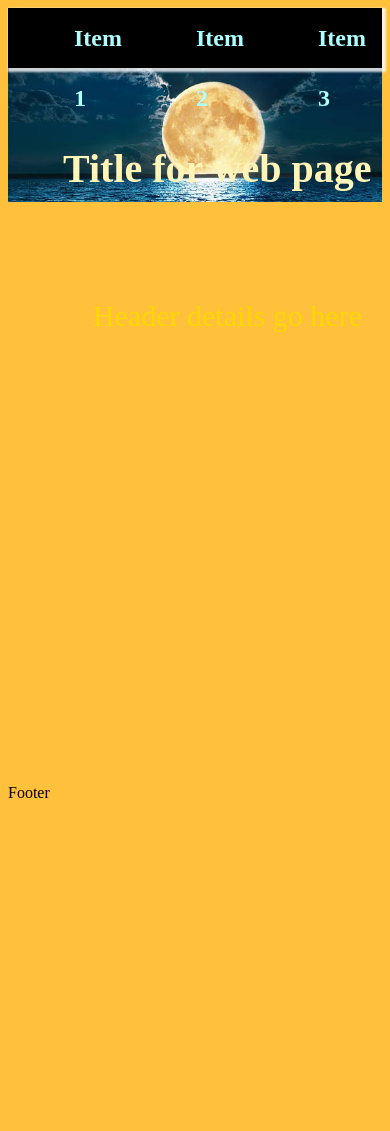
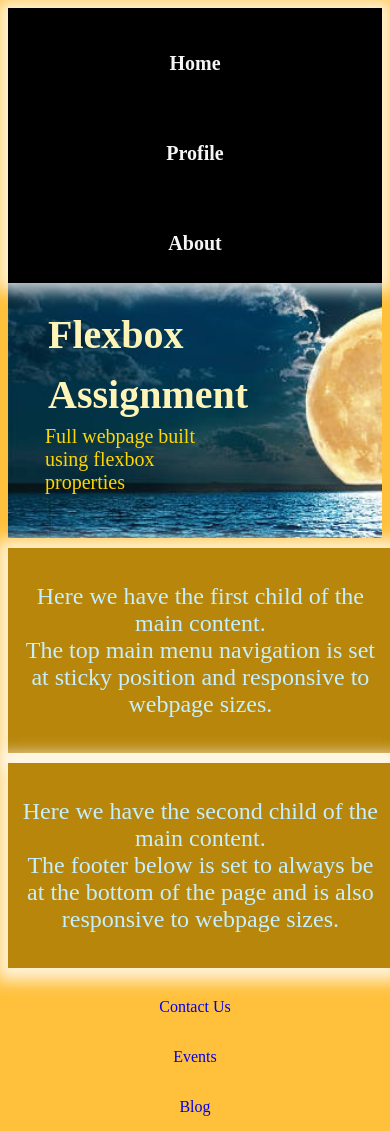
Before and after one commit to Tmiseray/M8L3-Assignment, a plain HTML site: page problem1/index.html in a window 390 px wide. Before the commit the page ends 844 px from the top, so only its background shows below. Drawn offline with Linux system fonts and the light colour scheme; a web font is replaced by a local one.

Commit message:
Finalizing webpage content

```diff
--- a/problem1/index.html
+++ b/problem1/index.html
@@ -4,45 +4,48 @@
         <title></title>
         <meta name="viewport" content="width=device-width, initial-scale=1.0">
         <meta charset="UTF-8">
-        <meta name="description" content="">
+        <meta name="description" content="CSS Flexbox Webpage Design">
         <meta name="author" content="Taylor Miseray">
         <link rel="stylesheet" href="styles.css">
     </head>
 
     <body>
-
+        <div class="container">
 
             <!-- Horizontal Top Page Nav -->
             <nav class="menu">
                 <ul class="menu-items">
-                <li><a href="">Item 1</a></li>
-                <li><a href="">Item 2</a></li>
-                <li><a href="">Item 3</a></li>
+                    <li><a href="#">Home</a></li>
+                    <li><a href="#">Profile</a></li>
+                    <li><a href="#">About</a></li>
                 </ul>
             </nav>
 
-
             <!-- Background Image, Header Text: bold, contrast color, centered -->
             <header>
-            <h1>Title for web page</h1>
-            <p>Header details go here</p>
+                <h1>Flexbox Assignment</h1>
+                <p>Full webpage built using flexbox properties</p>
             </header>
 
-        <div class="container">
             <!-- At least 2 children divs w/content, vertically stacked -->
             <div class="main-content">
                 <section>
-                    <p>Main content 1</p>
+                    <p>Here we have the first child of the main content. <br> The top main menu navigation is set at sticky position and responsive to webpage sizes.</p>
                 </section>
 
                 <section>
-                    <p>Main content 2</p>
+                    <p>Here we have the second child of the main content. <br> The footer below is set to always be at the bottom of the page and is also responsive to webpage sizes.</p>
                 </section>
             </div>
-        </div>
+
             <!-- Horizontal Footer: At least 3 sections (contact us, events, blog) -->
             <footer>
-            <p>Footer</p>
+                <ul class="footer-items">
+                    <li><a href="#">Contact Us</a></li>
+                    <li><a href="#">Events</a></li>
+                    <li><a href="#">Blog</a></li>
+                </ul>
             </footer>
+        </div>
     </body>
 </html>
--- a/problem1/styles.css
+++ b/problem1/styles.css
@@ -4,17 +4,21 @@
 /* Uncial Antiqua - Paragraphs */
 @import url('https://fonts.googleapis.com/css2?family=Uncial+Antiqua&display=swap');
 
-/* Genos - Paragraphs? */
-@import url('https://fonts.googleapis.com/css2?family=Genos:ital,wght@0,100..900;1,100..900&display=swap');
-
 /* Alemendra SC - Menu */
 @import url('https://fonts.googleapis.com/css2?family=Almendra+SC&display=swap');
 
-/* Asset - Menu? */
+/* Asset - Footer */
 @import url('https://fonts.googleapis.com/css2?family=Asset&display=swap');
 
 html {
     scroll-behavior: smooth;
+}
+
+.container {
+    display: flex;
+    flex-direction: column;
+    flex-wrap: wrap;
+    align-items: center;
 }
 
 body {
@@ -23,44 +27,56 @@ body {
 
 header {
     background: url(super-moon.jpg) no-repeat;
-    background-size: 100% auto;
+    background-size: cover;
+    margin: 0;
     top: 0;
     left: 0;
-    height: 700px;
+    height: 260px;
+    width: 100%;
 }
 
 header h1 {
     font-family: 'Amita';
     font-size: 40px;
+    line-height: 60px;
     color: rgb(255, 244, 183);
-    margin-left: 20px;
     position: relative;
     float: inline-start;
-    left: 35px;
-    top: 50px;
-
+    left: 40px;
+    box-sizing: content-box;
+    width: 38%;
 }
 
 header p {
     font-family: 'Unicial Antiqua';
-    font-size: 30px;
+    font-size: 20px;
     color: gold;
     position: relative;
     float: right;
-    top: 100px;
-    padding-right: 20px;
+    top: 145px;
+    padding-left: 15px;
+    padding-right: 5px;
+    box-sizing: content-box;
+    width: 28%;
 }
 
-section {
-    font-family: 'Genos';
+.main-content {
+    width: 100%;
 }
 
 footer {
     font-family: 'Asset';
+    text-align: center;
+    width: 100%;
+    z-index: 0;
+    height: 20px;
+    align-content: space-evenly;
+    align-items: center;
+    flex: 1;
+    box-sizing: border-box;
 }
 
 .menu {
-    display: flex;
     position: sticky;
     top: 0;
     left: 0;
@@ -68,16 +84,15 @@ footer {
     z-index: 1000;
     width: 100%;
     height: 60px;
-    padding: 0 20px;
+    align-content: space-evenly;
     align-items: center;
-    justify-content: space-around;
     flex: 1;
     box-sizing: border-box;
     background-color: black;
-    box-shadow: 2px 2px 2px 2px rgba(255, 255, 255, 0.788);
+    box-shadow: 0px 2px 15px 11px rgba(255, 255, 255, 0.788);
 }
 
-.menu ul {
+.menu ul, footer ul {
     list-style: none;
     margin: 0;
     padding: 0;
@@ -94,8 +109,18 @@ footer {
     font-weight: bold;
 }
 
-.menu-items {
+footer li, footer a {
+    height: 20px;
+    line-height: 20px;
+    text-align: center;
+    padding: 16px 18px;
+    font-size: 18px;
+    text-decoration: none;
+}
+
+.menu-items, .footer-items {
     display: flex;
+    align-content: space-evenly;
     justify-content: space-between;
 }
 
@@ -109,42 +134,143 @@ footer {
     color: rgba(174, 255, 255, 0.75);
 }
 
-.menu a:hover, .main-menu a:target {
+footer a:visited {
+    color: midnightblue;
+}
+
+.menu a:hover, .menu a:target,
+.footer-items a:hover {
     background-color: whitesmoke !important;
     color: black !important;
 }
 
-.menu a.active {
+.menu a.active, .footer-items a:active {
     background-color: lightslategray !important;
     color: white !important;
 }
 
-.menu-items li {
+.menu-items li, .footer-items li {
     display: inline-block;
     margin-right: 10px;
     margin-left: 10px;
 }
 
-.menu-items a {
+.menu-items a, .footer-items a {
     text-decoration: none;
+}
+
+.main-content section {
+    font-family: 'Genos';
+    color: rgb(196, 239, 254);
+    background-color: darkgoldenrod;
+    font-size: 24px;
+    text-align: center;
+    padding: 11px;
+    margin-top: 10px;
+    margin-bottom: 5px;
+    margin-right: 10px;
+    box-shadow: 0px 2px 15px 11px rgba(255, 255, 255, 0.788);
+    width: 97%;
 }
 
 
 
-.container {
-    display: flex;
-    flex-direction: column;
-    flex-wrap: wrap;
-    align-items: center;
-    padding: 20px;
+/* Responsive Design */
+@media screen and (max-width:780px) {
+    header p {
+        float: left;
+        left: 40px;
+        position: absolute;
+        top: 250px;
+        padding: 5px;
+        width: 40%;
+    }
 }
 
-/* Responsive Design */
+@media screen and (max-width:600px) {
+    header p {
+        float: left;
+        left: 40px;
+        position: absolute;
+        top: 400px;
+        padding: 5px;
+        width: 40%;
+    }
 
-@media (max-width:600px) {
-    .container {
-        display: none;
+    body {
+        padding-top: 0;
     }
-    /* Navigation format */
-    /* Footer column format */
+
+    .menu {
+        position: static;
+        display: flex;
+        height: auto;
+        justify-content: center;
+        align-items: center;
+        flex-direction: column;
+    }
+
+    .menu-items {
+        display: flex;
+        flex-direction: column;
+        width: 100%;
+        justify-content: center;
+        align-items: center;
+        padding: 0;
+        margin: 0;
+    }
+
+    .menu-items li {
+        width: 100%;
+        text-align: center;
+        margin: 5px 0;
+    }
+
+    .menu li, .menu a {
+        font-size: 20px;
+        padding: 10px 0;
+        text-align: center;
+        color: whitesmoke;
+        text-decoration: none;
+        display: block;
+        width: 100%;
+        background-color: black;
+    }
+
+    .menu a:hover, .menu a:target {
+        background-color: whitesmoke !important;
+        color: black !important;
+    }
+
+    /* Footer responsive design */
+    footer {
+        display: flex;
+        flex-direction: column;
+        align-items: center;
+    }
+
+    .footer-items {
+        flex-direction: column;
+        justify-content: center;
+        width: 100%;
+    }
+
+    .footer-items li {
+        margin: 5px 0;
+        padding: 10px 0;
+        width: 100%;
+        text-align: center;
+    }
+
+    footer a {
+        font-size: 16px;
+        padding: 10px 0;
+        width: 100%;
+        display: block;
+    }
+
+    footer a {
+        line-height: normal;
+        width: 100%;
+    }
 }
--- a/problem2/styles.css
+++ b/problem2/styles.css
@@ -0,0 +1,106 @@
+/* Genos - Main Content */
+@import url('https://fonts.googleapis.com/css2?family=Genos:ital,wght@0,100..900;1,100..900&display=swap');
+
+/* Unbounded - Side Bar */
+@import url('https://fonts.googleapis.com/css2?family=Unbounded:wght@200..900&display=swap');
+
+/* Poppins - Footer */
+@import url('https://fonts.googleapis.com/css2?family=Poppins:ital,wght@0,100;0,200;0,300;0,400;0,500;0,600;0,700;0,800;0,900;1,100;1,200;1,300;1,400;1,500;1,600;1,700;1,800;1,900&display=swap');
+
+/* Arsenal SC - Header */
+@import url('https://fonts.googleapis.com/css2?family=Arsenal+SC:ital,wght@0,400;0,700;1,400;1,700&display=swap');
+
+body {
+    background-color: darkslategray;
+}
+
+.grid-container {
+    display: grid;
+    width: 100%;
+    height: auto;
+    grid-template-rows: repeat(6, 1fr);
+    grid-template-columns: repeat(2, 35%);
+    gap: 20px;
+    padding: 20px;
+    padding-right: 25px;
+}
+
+header {
+    font-family: 'Arsenal SC';
+    font-size: 24px;
+    color: midnightblue;
+    text-shadow: 2px 2px 0 gray;
+    background-color: lightsteelblue;
+    grid-column-start: 1;
+    grid-column-end: end;
+    grid-row-start: 1;
+    grid-row-end: 2;
+    border-radius: 15px;
+    text-align: center;
+    padding: 15px;
+}
+
+.side-bar {
+    font-family: 'Unbounded';
+    font-size: 14px;
+    color: rgb(66, 66, 66);
+    background-color: lightblue;
+    grid-column-start: 1;
+    grid-row-start: 2;
+    grid-row-end: 6;
+    border-radius: 55px;
+    padding: 30px;
+    box-shadow: 0px 0px 20px 11px rgba(255, 255, 255, 0.788);
+}
+
+.main-content {
+    font-family: 'Genos';
+    font-size: 20px;
+    background-color: lightskyblue;
+    grid-column-start: 2;
+    grid-column-end: end;
+    grid-row-start: 2;
+    grid-row-end: 6;
+    border-radius: 55px;
+    padding: 30px;
+    box-shadow: 0px 0px 20px 11px rgba(255, 255, 255, 0.788);
+}
+
+footer {
+    font-family: 'Poppins';
+    font-size: 20px;
+    background-color: lightslategray;
+    grid-column-start: 1;
+    grid-column-end: end;
+    grid-row-start: 6;
+    border-radius: 15px;
+    text-align: center;
+    padding: 15px;
+}
+
+@media screen and (max-width: 768px) {
+    .grid-container {
+        grid-template-rows: repeat(7, 1fr);
+        grid-template-columns: 1fr;
+        gap: 11px;
+        padding: 5px;
+        padding-right: 10px;
+    }
+
+    .side-bar {
+        grid-row-end: 4;
+        grid-column-end: end;
+        box-shadow: 0px 0px 20px 5px rgba(255, 255, 255, 0.788);
+    }
+
+    .main-content {
+        grid-row-start: 4;
+        grid-row-end: 7;
+        grid-column-start: 1;
+        box-shadow: 0px 0px 20px 5px rgba(255, 255, 255, 0.788);
+    }
+
+    footer {
+        grid-row-start: 7;
+    }
+}
```
Also changed, not shown: problem2/index.html (+30 -13 lines), 1 other file. Lines whose indentation alone changed are shown as unchanged.
